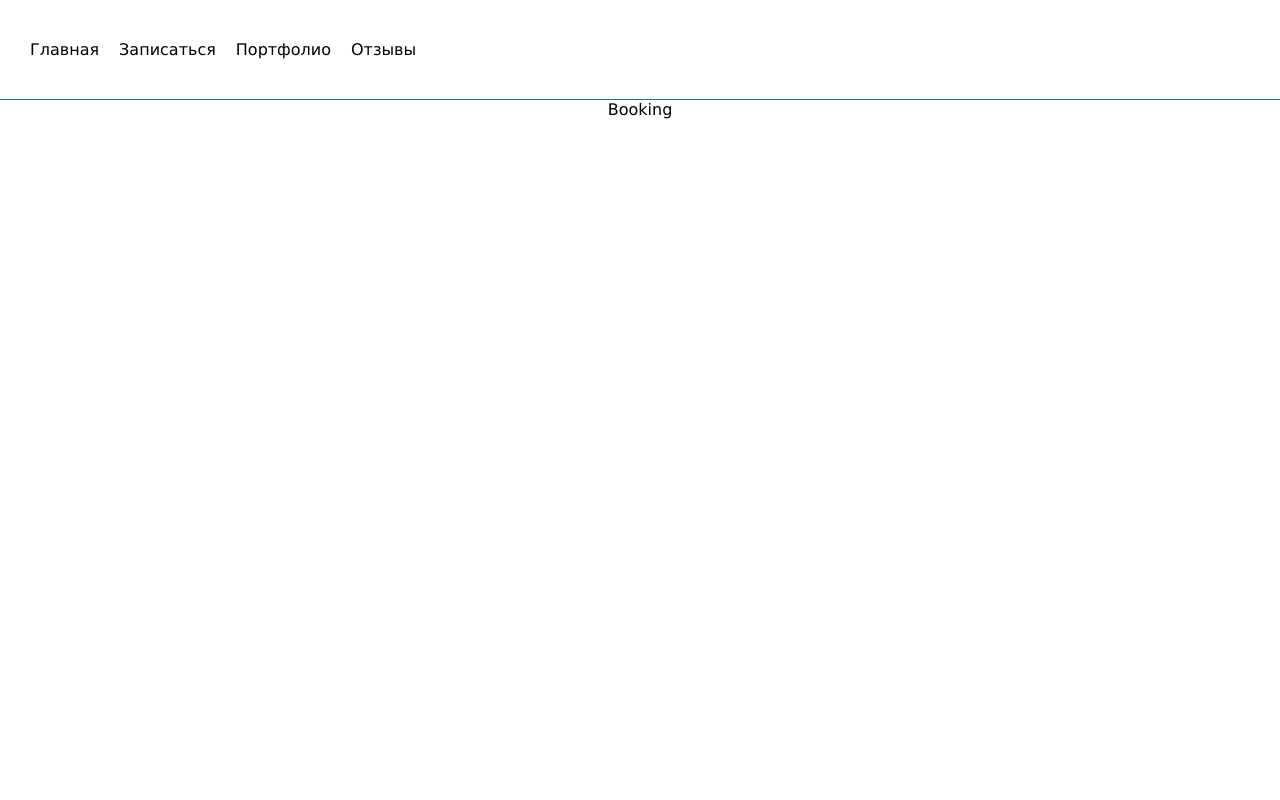
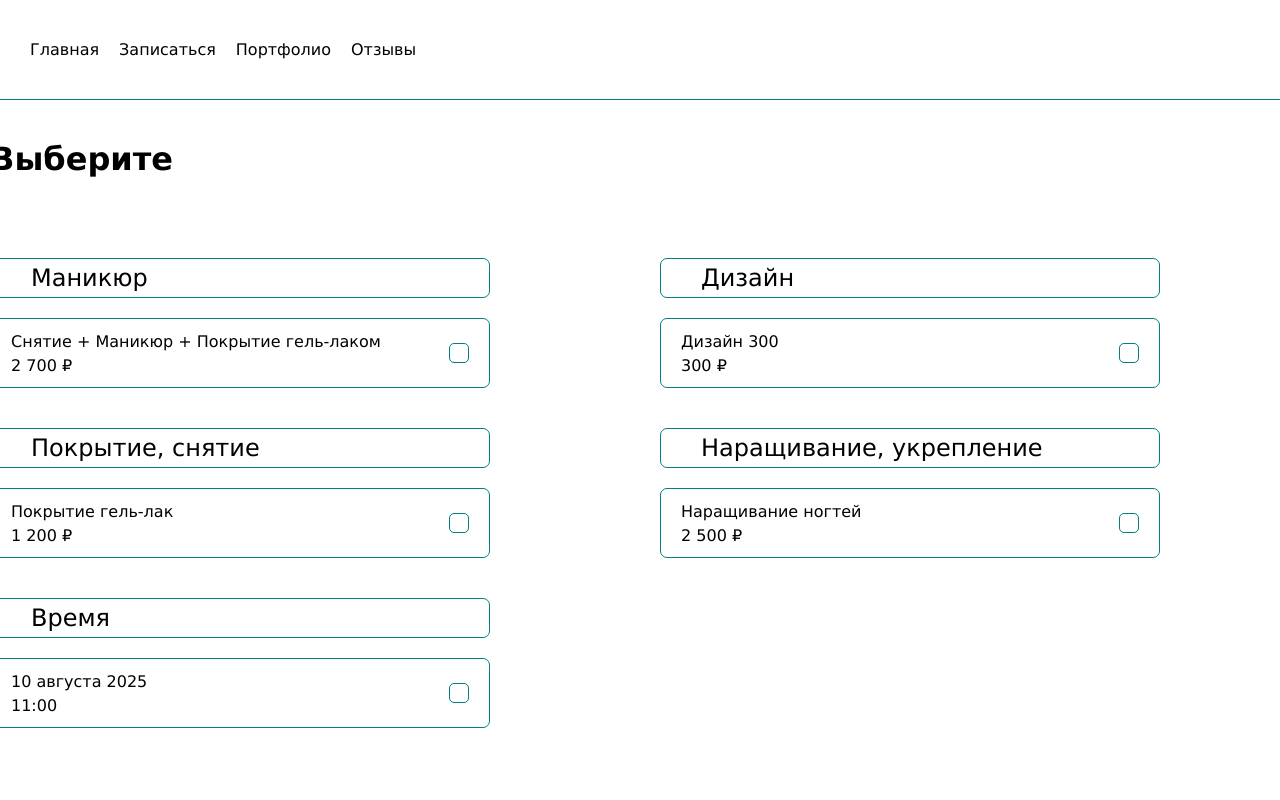
Before and after one commit to MaxKarpach/Nailseve, a Vue app: page /booking in a window 1280 px wide. Shown: the top 800 px of the page. Built offline with nearby package versions, Linux system fonts and the light colour scheme.

Commit message:
Фронт для страницы Записаться

```diff
--- a/package.json
+++ b/package.json
@@ -9,6 +9,7 @@
     "preview": "vite preview"
   },
   "dependencies": {
+    "scss": "^0.2.4",
     "vue": "^3.5.17",
     "vue-router": "^4.5.1"
   },
--- a/src/App.vue
+++ b/src/App.vue
@@ -5,10 +5,10 @@ import { RouterView } from 'vue-router';
 <template>
     <div class="wrapper">
     <header>
-     <p class="header__ref">Главная</p>
-     <p class="header__ref">Записаться</p>
-     <p class="header__ref">Портфолио</p>
-     <p class="header__ref">Отзывы</p>
+     <RouterLink class="header__ref" to="/">Главная</RouterLink>
+     <RouterLink class="header__ref" to="/booking">Записаться</RouterLink>
+     <RouterLink class="header__ref" to="/portfolio">Портфолио</RouterLink>
+     <RouterLink class="header__ref" to="/reviews">Отзывы</RouterLink>
     </header>
     <main>
     <RouterView></RouterView>
@@ -26,10 +26,14 @@ import { RouterView } from 'vue-router';
     padding: 0;
     font-family:'Lucida Sans', 'Lucida Sans Regular', 'Lucida Grande', 'Lucida Sans Unicode', Geneva, Verdana, sans-serif;
   }
+  a{
+    text-decoration: none;
+    color: black;
+  }
   .wrapper{
     display: flex;
     flex-direction: column;
-    height: 1200px;
+    height: 100%;
     align-items: center;
   }
   header{
--- a/src/pages/Booking.vue
+++ b/src/pages/Booking.vue
@@ -2,10 +2,125 @@
 </script>
 
 <template>
-    <div>
-        Booking
+    <h1>Выберите</h1>
+    <div class="services">
+        <div class="services__item">
+            <p class="services__item-title">Маникюр</p>
+            <div class="services__item-container">
+               <div class="services__item-container__info">
+                <div class="services__item-container__info__info">
+                    <div class="services__item-container__info__info__name">Снятие + Маникюр + Покрытие гель-лаком</div>
+                    <div class="services__item-container__info__info__price">2 700 ₽</div>
+                </div>
+                <div class="services__item-container__info__checkbox"></div>
+                </div>
+
+            </div>
+        </div>
+        <div class="services__item">
+            <p class="services__item-title">Дизайн</p>
+            <div class="services__item-container">
+               <div class="services__item-container__info">
+                <div class="services__item-container__info__info">
+                    <div class="services__item-container__info__info__name">Дизайн 300</div>
+                    <div class="services__item-container__info__info__price">300 ₽</div>
+                </div>
+                <div class="services__item-container__info__checkbox"></div>
+                </div>
+            </div>
+        </div>
+        <div class="services__item">
+            <p class="services__item-title">Покрытие, снятие</p>
+            <div class="services__item-container">
+               <div class="services__item-container__info">
+                <div class="services__item-container__info__info">
+                    <div class="services__item-container__info__info__name">Покрытие гель-лак</div>
+                    <div class="services__item-container__info__info__price">1 200 ₽</div>
+                </div>
+                <div class="services__item-container__info__checkbox"></div>
+                </div>
+            </div>
+        </div>
+        <div class="services__item">
+            <p class="services__item-title">Наращивание, укрепление</p>
+            <div class="services__item-container">
+               <div class="services__item-container__info">
+                <div class="services__item-container__info__info">
+                    <div class="services__item-container__info__info__name">Наращивание ногтей</div>
+                    <div class="services__item-container__info__info__price">2 500 ₽</div>
+                </div>
+                <div class="services__item-container__info__checkbox"></div>
+                </div>
+            </div>
+        </div>
+        <div class="services__item">
+            <p class="services__item-title">Время</p>
+            <div class="services__item-container">
+               <div class="services__item-container__info">
+                <div class="services__item-container__info__info">
+                    <div class="services__item-container__info__info__name">10 августа 2025</div>
+                    <div class="services__item-container__info__info__price">11:00</div>
+                </div>
+                <div class="services__item-container__info__checkbox"></div>
+                </div>
+
+            </div>
+        </div>
     </div>
 </template>
 
 <style scoped lang="css">
+.services{
+    width: 1300px;
+    margin-top: 80px;
+    display: grid;
+    grid-template-columns: 1fr 1fr;
+    grid-template-rows: auto auto;
+    gap: 40px;
+}
+
+h1{
+    margin-top: 40px;
+}
+
+.services__item-title{
+    height: 40px;
+    width: 500px;
+    display: flex;
+    align-items: center;
+    padding-left: 40px;
+    border: 1px solid teal;
+    border-radius: 7px;
+    font-size: 24px;
+}
+
+.services__item-container__info{
+    display: flex;
+    width: 500px;
+    align-items: center;
+    height: 70px;
+    border: 1px solid teal;
+    justify-content: space-between;
+    padding: 0 20px;
+    border-radius: 7px;
+    margin-top: 20px;
+}
+
+.services__item-container__info:first-child{
+    margin-top: 0;
+}
+
+.services__item-container{
+    margin-top: 20px;
+}
+
+.services__item-container__info__checkbox{
+    height: 20px;
+    width: 20px;
+    border: 1px solid teal;
+    border-radius: 5px;
+}
+.services__item-container__info__info__price{
+    margin-top: 5px;
+}
 </style>
```
Also changed, not shown: 1 other file (tests, documents, lock files or other folders).
